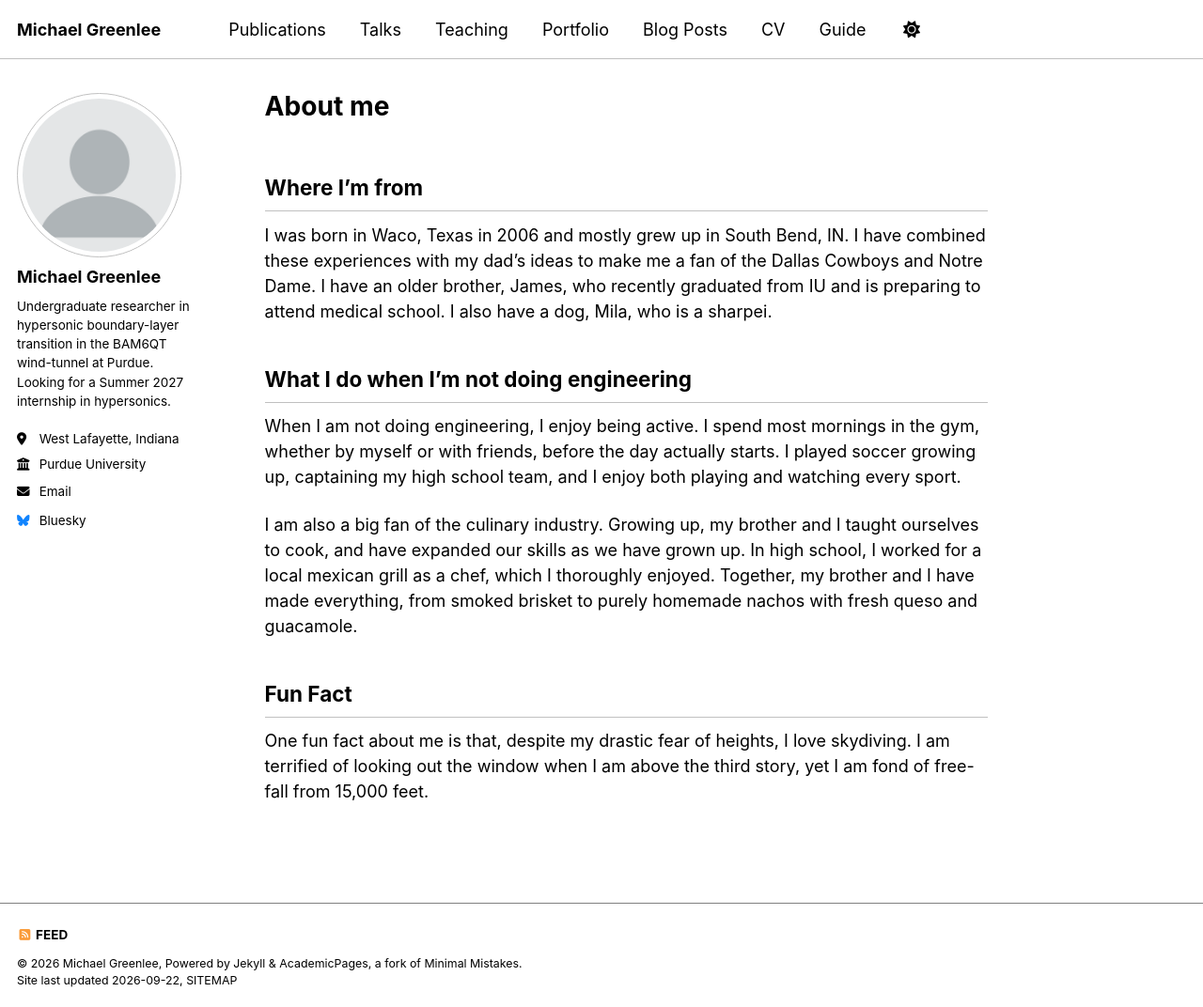
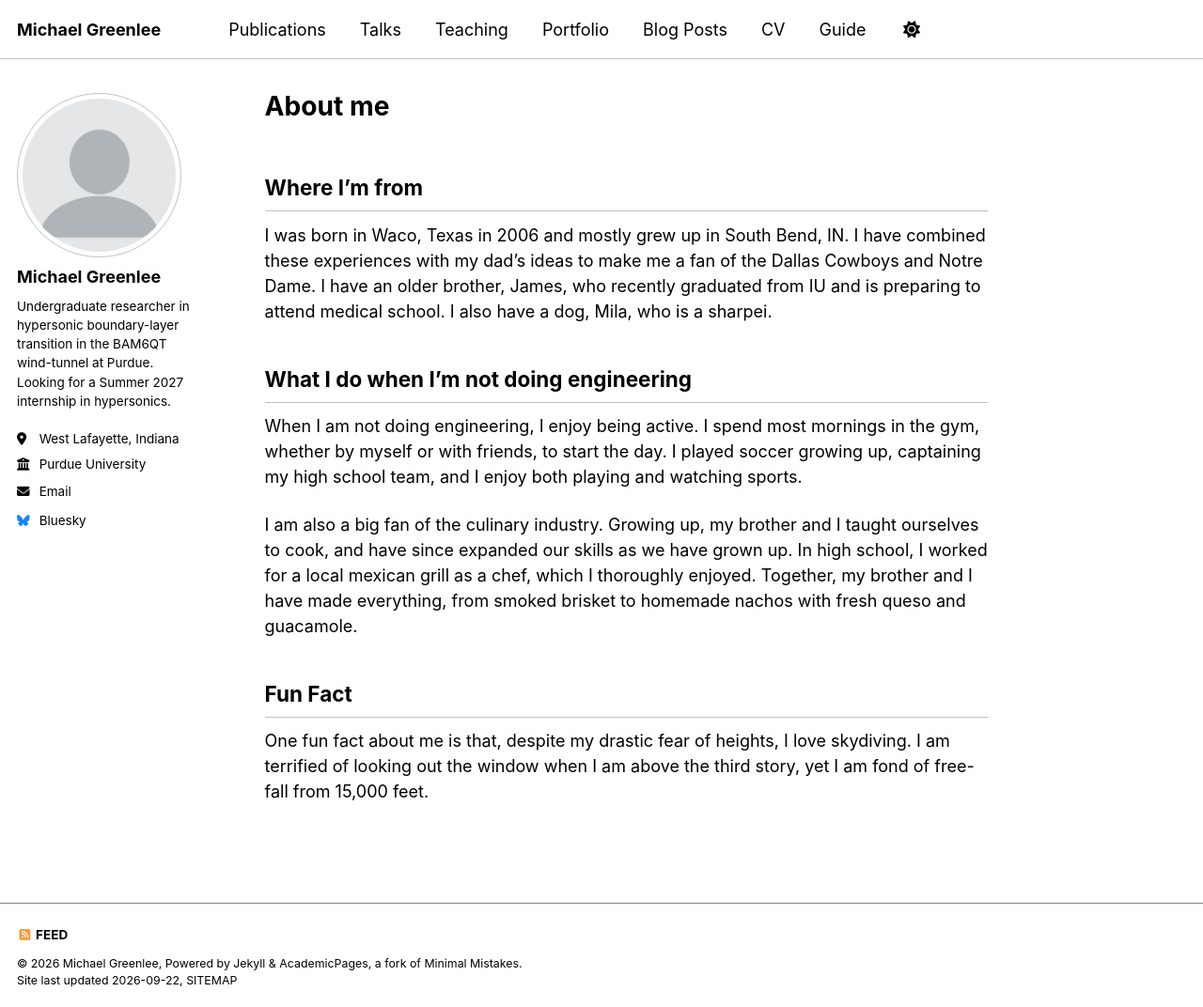
Before and after one commit to mgreenlee16/mgreenlee.github.io, a Jekyll site: the page built from _pages/personal.md, in a window 1280 px wide and 1072 px high. Shown: the whole window at 94% size. Built offline with Jekyll 4.4.1, drawn with Linux system fonts in a browser that asks for light colours; a style sheet for code colours, icons or effects is not loaded.

Commit message:
Update personal.md

```diff
--- a/_pages/personal.md
+++ b/_pages/personal.md
@@ -10,9 +10,9 @@ I was born in Waco, Texas in 2006 and mostly grew up in South Bend, IN. I have c
 
 ## What I do when I'm not doing engineering
 
-When I am not doing engineering, I enjoy being active. I spend most mornings in the gym, whether by myself or with friends, before the day actually starts. I played soccer growing up, captaining my high school team, and I enjoy both playing and watching every sport.
+When I am not doing engineering, I enjoy being active. I spend most mornings in the gym, whether by myself or with friends, to start the day. I played soccer growing up, captaining my high school team, and I enjoy both playing and watching sports.
 
-I am also a big fan of the culinary industry. Growing up, my brother and I taught ourselves to cook, and have expanded our skills as we have grown up. In high school, I worked for a local mexican grill as a chef, which I thoroughly enjoyed. Together, my brother and I have made everything, from smoked brisket to purely homemade nachos with fresh queso and guacamole.
+I am also a big fan of the culinary industry. Growing up, my brother and I taught ourselves to cook, and have since expanded our skills as we have grown up. In high school, I worked for a local mexican grill as a chef, which I thoroughly enjoyed. Together, my brother and I have made everything, from smoked brisket to  homemade nachos with fresh queso and guacamole.
 
 ## Fun Fact
 
```
